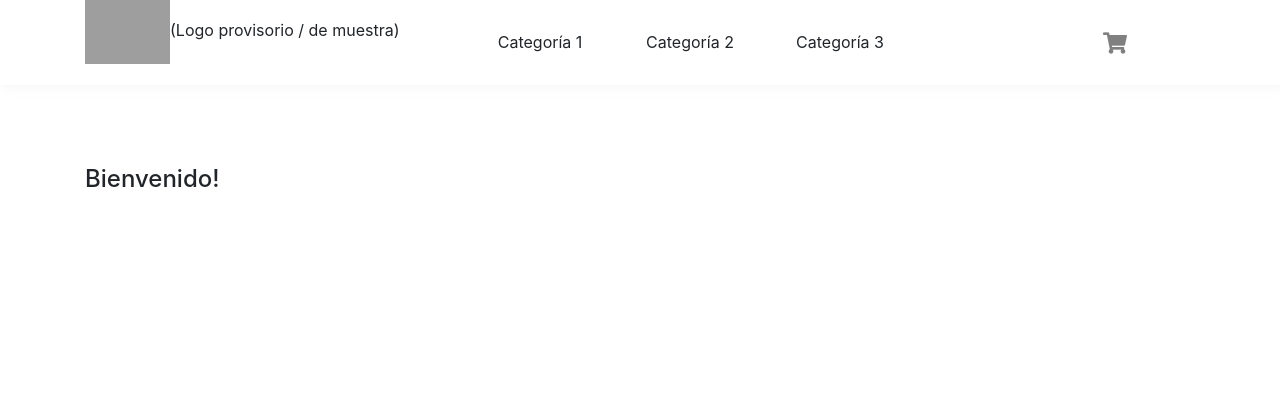
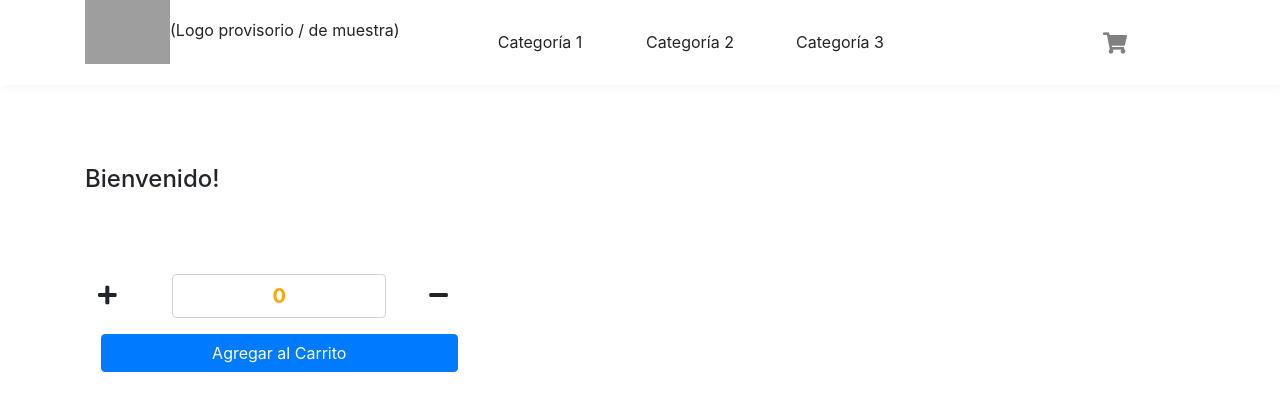
Before and after one commit to BrianPerillo/E-commerce_BrianPerillo_CoderHouse, a React (Create React App) app: page / in a window 1280 px wide. Shown: the top 410 px of the page. Built offline with nearby package versions, Linux system fonts and the light colour scheme; grey boxes are pictures that could not be loaded.

Commit message:
Agrego Componente Item Count

```diff
--- a/src/App.js
+++ b/src/App.js
@@ -1,10 +1,12 @@
 import './styles/main.css';
 import NavBar from './components/NavBar';
 import ItemListContainer from './components/ItemListContainer';
+import ItemCount from './components/ItemCount';
 
 function App() {
 
   const greeting = "Bienvenido!";
+  let stock = 10;
 
   return (
 
@@ -16,6 +18,10 @@ function App() {
             <ItemListContainer greeting={greeting}/>
           </div>
 
+          <div id="index_container" className="container">
+            <ItemCount stock={stock}/>
+          </div>
+
     </div>
 
   );
--- a/src/components/CardWidget.js
+++ b/src/components/CardWidget.js
@@ -1,4 +1,4 @@
-import React, {Fragment} from 'react'
+import React, {Fragment} from 'react';
 
 const CardWidget = () => {
 
--- /dev/null
+++ b/src/components/ItemCount.js
@@ -0,0 +1,64 @@
+import React, {Fragment, useState, useEffect} from 'react';
+
+const ItemCount = (props) => {
+
+    const [quantity, setQuantity] = useState(0);
+
+    useEffect(() => {
+
+      console.log("Cmabio realizado");
+
+    }, [quantity])
+
+    function sumar(){
+        if(quantity<props.stock){
+            setQuantity(quantity+1);
+        }
+    }
+
+    function restar(){
+        if(quantity > 0){
+            setQuantity(quantity-1);
+        }
+    }
+
+    return (
+
+        <Fragment>
+
+            <div style={{width:"35%"}}>
+
+                <div id="item_count" className="row">
+
+                        <div className="col">
+                            <button className="btn" onClick={sumar}>
+                                <i className="fas fa-plus icon fa-lg"></i>
+                            </button>
+                        </div>
+
+                        <div className="col-md-7">
+                            <input className="form-control" value={quantity} type=""></input>
+                        </div>
+
+                        <div className="col">
+                            <button className="btn" onClick={restar}>
+                                <i className="fas fa-minus icon fa-lg"></i>
+                            </button>
+                        </div>
+
+                </div>
+
+
+                <div className="col p-3">
+                    <button className="btn btn-primary" style={{width:"100%"}} onClick={()=> setQuantity(quantity+1)}>Agregar al Carrito</button>
+                </div>
+
+            </div>
+
+        </Fragment>
+
+     );
+
+}
+
+export default ItemCount;
--- a/src/styles/main.css
+++ b/src/styles/main.css
@@ -1,7 +1,3 @@
-.prueba {
-
-}
-
 header {
     box-shadow: 2px 2px 10px #f1f1f1b0;
 }
@@ -160,3 +156,30 @@ header nav div .menu li ul li a:hover {
 
   }
   .menu ul li:last-child a { border: none; }
+
+/* Item Count */
+#item_count div {
+  display: flex;
+}
+
+#item_count input{
+  text-align: center;
+  font-size: 20px;
+  font-weight: bold;
+  color: orange;
+}
+
+#item_count div a{
+  margin: auto;
+}
+
+.icon:hover {
+
+  transition: all 200ms;
+
+}
+.icon:hover {
+
+  color:orange;
+
+}
```
